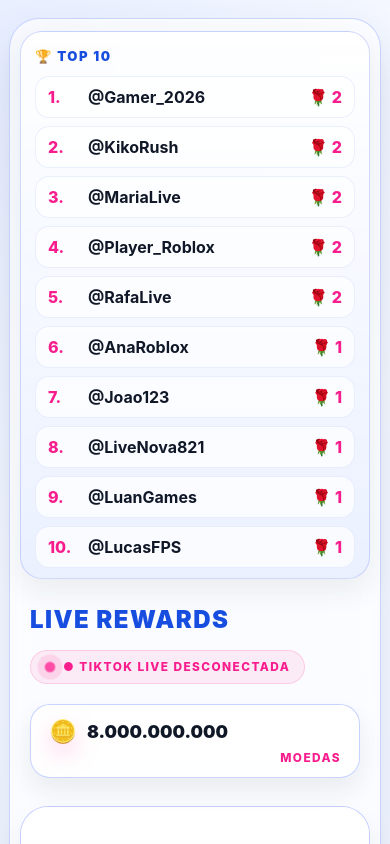
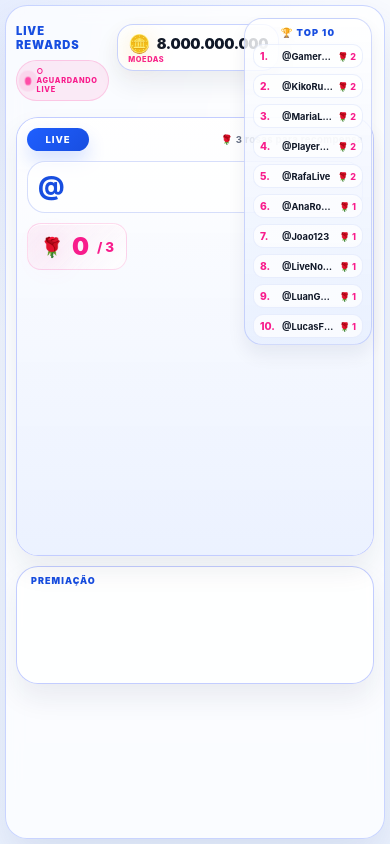
Before and after one commit to joaopedropedriquinho-cmd/ttkmoedas, a website: page index.html in a window 390 px wide. Shown: the top 844 px of the page. Drawn offline with nearby package versions, Linux system fonts and the light colour scheme; no server answers.

Commit message:
Ajustes de layout mobile e configuracao do username do TikTok

```diff
--- a/script.js
+++ b/script.js
@@ -209,7 +209,7 @@ function updateBalance() {
 
 function updateLiveStatus() {
   const isConnected = state.connected;
-  liveStatusTextEl.textContent = isConnected ? '● TIKTOK LIVE CONECTADA' : '● TIKTOK LIVE DESCONECTADA';
+  liveStatusTextEl.textContent = isConnected ? '● LIVE CONECTADA' : '○ AGUARDANDO LIVE';
   liveStatusPillEl.classList.toggle('connected', isConnected);
   liveStatusPillEl.classList.toggle('offline', !isConnected);
 }
--- a/styles.css
+++ b/styles.css
@@ -10,6 +10,8 @@
   --pink-strong: #f81c8c;
   --text: #101828;
   --muted: #667085;
+  --gold: #f4b942;
+  --gold-deep: #d59c14;
   --shadow: 0 22px 48px rgba(28, 59, 129, 0.12);
   --radius-xl: 28px;
   --radius-lg: 22px;
@@ -20,13 +22,18 @@
   box-sizing: border-box;
 }
 
-html {
-  scroll-behavior: smooth;
+html,
+body {
+  margin: 0;
+  width: 100%;
+  height: 100%;
+  overflow: hidden;
 }
 
 body {
-  margin: 0;
-  min-height: 100vh;
+  display: flex;
+  align-items: center;
+  justify-content: center;
   font-family: Inter, "Segoe UI", sans-serif;
   background:
     radial-gradient(circle at top left, rgba(31, 95, 255, 0.08), transparent 36%),
@@ -42,69 +49,70 @@ ul {
 }
 
 .app-shell {
-  width: min(1280px, calc(100% - 28px));
-  margin: 22px auto;
-  padding: 18px 18px 24px;
+  position: relative;
+  width: min(390px, calc(100vw - 18px));
+  height: min(844px, calc(100vh - 18px));
+  max-width: 390px;
+  max-height: 844px;
+  padding: 12px 12px 10px;
   border: 1px solid rgba(180, 196, 255, 0.7);
   border-radius: 30px;
-  background: rgba(255, 255, 255, 0.62);
+  background: rgba(255, 255, 255, 0.7);
   box-shadow: var(--shadow);
   backdrop-filter: blur(8px);
-  position: relative;
+  overflow: hidden;
 }
 
 .top10-panel {
-  position: sticky;
-  top: 16px;
-  float: right;
-  width: min(290px, 100%);
-  margin: 0 0 20px 26px;
-  padding: 16px 14px 10px;
-  border-radius: 22px;
+  position: absolute;
+  top: 12px;
+  right: 12px;
+  width: 138px;
+  margin: 0;
+  padding: 8px 8px 6px;
+  border-radius: 18px;
   background: linear-gradient(180deg, rgba(255, 255, 255, 0.82), rgba(232, 239, 255, 0.9));
   border: 1px solid rgba(143, 163, 244, 0.4);
-  box-shadow: 0 12px 28px rgba(21, 34, 68, 0.08);
+  box-shadow: 0 10px 18px rgba(21, 34, 68, 0.07);
+  z-index: 2;
 }
 
 .top10-title {
-  font-size: 0.82rem;
+  font-size: 0.58rem;
   font-weight: 900;
   letter-spacing: 0.12em;
   color: var(--blue-strong);
-  margin-bottom: 12px;
+  margin-bottom: 6px;
   text-transform: uppercase;
+  text-align: center;
 }
 
 .top10-list {
   display: flex;
   flex-direction: column;
-  gap: 8px;
+  gap: 6px;
 }
 
 .top10-item {
   display: grid;
-  grid-template-columns: 32px minmax(0, 1fr) auto;
-  gap: 8px;
+  grid-template-columns: 18px minmax(0, 1fr) auto;
+  gap: 4px;
   align-items: center;
-  padding: 10px 12px;
-  border-radius: 14px;
+  padding: 5px 6px;
+  border-radius: 10px;
   background: rgba(255, 255, 255, 0.72);
   border: 1px solid rgba(146, 170, 245, 0.18);
-  transition: transform 0.25s ease, box-shadow 0.25s ease;
   animation: slideIn 0.3s ease;
 }
 
-.top10-item:hover {
-  transform: translateY(-1px);
-  box-shadow: 0 10px 18px rgba(31, 95, 255, 0.08);
-}
-
 .top10-item .position {
+  font-size: 0.64rem;
   font-weight: 800;
   color: var(--pink-strong);
 }
 
 .top10-item .user {
+  font-size: 0.58rem;
   font-weight: 700;
   color: var(--text);
   overflow: hidden;
@@ -113,63 +121,86 @@ ul {
 }
 
 .top10-item .rose-count {
+  font-size: 0.56rem;
   color: var(--pink-strong);
   font-weight: 800;
   white-space: nowrap;
 }
 
 .topbar {
+  position: relative;
   display: flex;
-  align-items: center;
+  align-items: flex-start;
   justify-content: space-between;
-  gap: 20px;
-  padding: 8px 10px 18px;
-  clear: both;
+  gap: 8px;
+  width: calc(100% - 146px);
+  padding: 8px 0 10px;
+  margin-right: 146px;
 }
 
 .brand-group {
   display: flex;
-  align-items: center;
-  flex-wrap: wrap;
-  gap: 16px;
+  flex-direction: column;
+  align-items: flex-start;
+  gap: 8px;
+  max-width: 100%;
 }
 
 .brand-title {
-  font-size: clamp(1.5rem, 2.2vw, 2.2rem);
-  letter-spacing: 0.06em;
+  font-size: 0.82rem;
+  letter-spacing: 0.08em;
   font-weight: 900;
   color: var(--blue-strong);
+  text-transform: uppercase;
 }
 
 .status-pill {
   display: inline-flex;
   align-items: center;
-  gap: 8px;
-  padding: 9px 14px;
+  gap: 6px;
+  padding: 6px 8px;
   border-radius: 999px;
   background: rgba(255, 76, 166, 0.1);
   border: 1px solid rgba(255, 76, 166, 0.2);
   color: var(--pink-strong);
-  font-size: 0.74rem;
-  letter-spacing: 0.12em;
+  font-size: 0.5rem;
+  letter-spacing: 0.1em;
   font-weight: 800;
   text-transform: uppercase;
 }
 
+.status-pill.connected {
+  background: rgba(34, 197, 94, 0.12);
+  border-color: rgba(34, 197, 94, 0.25);
+  color: #15803d;
+}
+
+.status-pill.offline {
+  background: rgba(255, 76, 166, 0.1);
+  border-color: rgba(255, 76, 166, 0.22);
+  color: var(--pink-strong);
+}
+
 .status-dot {
-  width: 10px;
-  height: 10px;
+  width: 8px;
+  height: 8px;
   border-radius: 50%;
   background: var(--pink);
-  box-shadow: 0 0 0 7px rgba(255, 76, 166, 0.14);
+  box-shadow: 0 0 0 6px rgba(255, 76, 166, 0.12);
   animation: pulseDot 1.3s infinite ease-in-out;
 }
 
+.status-pill.connected .status-dot {
+  background: #22c55e;
+  box-shadow: 0 0 0 6px rgba(34, 197, 94, 0.15);
+}
+
 .balance-wrap {
-  min-width: min(300px, 100%);
-  padding: 12px 18px;
-  border-radius: 20px;
-  background: rgba(255, 255, 255, 0.8);
+  width: auto;
+  max-width: 100%;
+  padding: 8px 10px 6px;
+  border-radius: 16px;
+  background: rgba(255, 255, 255, 0.82);
   border: 1px solid rgba(177, 192, 255, 0.7);
   box-shadow: 0 12px 24px rgba(21, 34, 68, 0.08);
 }
@@ -177,57 +208,67 @@ ul {
 .balance-row {
   display: flex;
   align-items: center;
-  justify-content: flex-end;
-  gap: 10px;
-  padding-bottom: 6px;
-  font-size: clamp(1.1rem, 2vw, 1.7rem);
+  justify-content: flex-start;
+  gap: 6px;
+  font-size: 1.06rem;
   font-weight: 900;
   color: var(--text);
+  line-height: 1.2;
+  white-space: nowrap;
 }
 
 .coin-icon {
-  font-size: 1.4rem;
-  filter: drop-shadow(0 10px 12px rgba(255, 76, 166, 0.26));
+  color: var(--gold);
+  font-size: 1.12rem;
+  filter: drop-shadow(0 6px 12px rgba(244, 185, 66, 0.4));
+}
+
+#balanceValue {
+  color: var(--text);
+  font-size: 0.9rem;
+  letter-spacing: -0.02em;
 }
 
 .balance-unit {
-  font-size: 0.74rem;
-  letter-spacing: 0.12em;
+  font-size: 0.46rem;
+  letter-spacing: 0.08em;
   text-transform: uppercase;
-  text-align: right;
+  text-align: left;
   color: var(--pink-strong);
   font-weight: 800;
 }
 
 .live-layout {
   display: grid;
-  grid-template-columns: minmax(0, 1.7fr) minmax(260px, 0.9fr);
-  gap: 20px;
-  padding-top: 10px;
+  grid-template-columns: 1fr;
+  gap: 10px;
+  height: calc(100% - 112px);
+  margin-top: 6px;
 }
 
 .viewer-card,
 .reward-panel {
   background: rgba(255, 255, 255, 0.78);
   border: 1px solid rgba(181, 193, 255, 0.8);
-  border-radius: var(--radius-xl);
-  box-shadow: 0 18px 32px rgba(20, 35, 78, 0.08);
+  border-radius: 22px;
+  box-shadow: 0 14px 28px rgba(20, 35, 78, 0.08);
+  overflow: hidden;
 }
 
 .viewer-card {
   position: relative;
-  min-height: 560px;
-  overflow: hidden;
+  min-height: 0;
 }
 
 .card-shell {
   position: relative;
   display: flex;
   flex-direction: column;
-  justify-content: center;
-  gap: 18px;
-  min-height: 560px;
-  padding: 30px 28px 24px;
+  justify-content: flex-start;
+  gap: 10px;
+  min-height: 100%;
+  height: 100%;
+  padding: 12px 12px 10px;
   background: linear-gradient(180deg, rgba(255,255,255,0.78) 0%, rgba(233,240,255,0.9) 100%);
 }
 
@@ -236,38 +277,38 @@ ul {
   align-items: center;
   justify-content: space-between;
   flex-wrap: wrap;
-  gap: 10px;
+  gap: 8px;
 }
 
 .mini-pill {
   display: inline-flex;
   align-items: center;
   justify-content: center;
-  min-width: 76px;
-  padding: 8px 12px;
+  min-width: 62px;
+  padding: 6px 10px;
   border-radius: 999px;
   background: linear-gradient(135deg, var(--blue) 0%, var(--blue-strong) 100%);
   color: white;
-  font-size: 0.72rem;
+  font-size: 0.6rem;
   letter-spacing: 0.1em;
   font-weight: 800;
-  box-shadow: 0 12px 22px rgba(31, 95, 255, 0.24);
+  box-shadow: 0 10px 18px rgba(31, 95, 255, 0.18);
 }
 
 .hint-text {
   color: var(--muted);
-  font-size: 0.88rem;
+  font-size: 0.6rem;
   font-weight: 700;
-  letter-spacing: 0.05em;
+  letter-spacing: 0.04em;
 }
 
 .display-username {
   display: inline-flex;
   align-items: center;
   width: fit-content;
-  min-height: 94px;
-  padding: 10px 18px 14px 12px;
-  border-radius: 22px;
+  min-height: 52px;
+  padding: 6px 12px 8px 10px;
+  border-radius: 18px;
   background: rgba(255,255,255,0.72);
   border: 1px solid rgba(143,163,244,0.36);
   box-shadow: inset 0 1px 0 rgba(255,255,255,0.8);
@@ -275,7 +316,7 @@ ul {
 }
 
 .at-sign {
-  font-size: clamp(2rem, 4vw, 4rem);
+  font-size: 1.6rem;
   line-height: 1;
   font-weight: 800;
   color: var(--blue-strong);
@@ -283,8 +324,8 @@ ul {
 
 .typed-name {
   min-width: 0.8ch;
-  font-size: clamp(2.1rem, 4vw, 3.6rem);
-  line-height: 1.12;
+  font-size: 1.7rem;
+  line-height: 1.1;
   font-weight: 900;
   letter-spacing: 0.02em;
   color: var(--text);
@@ -293,7 +334,7 @@ ul {
 
 .cursor {
   width: 3px;
-  height: clamp(2rem, 4vw, 3.2rem);
+  height: 1.6rem;
   border-radius: 3px;
   background: var(--pink);
   margin-left: 2px;
@@ -304,17 +345,17 @@ ul {
 .rose-area {
   display: flex;
   align-items: center;
-  gap: 12px;
+  gap: 8px;
   flex-wrap: wrap;
 }
 
 .rose-meter {
   display: inline-flex;
   align-items: center;
-  gap: 12px;
+  gap: 8px;
   width: fit-content;
-  padding: 12px 18px;
-  border-radius: 18px;
+  padding: 8px 12px;
+  border-radius: 14px;
   background: linear-gradient(135deg, rgba(255, 76, 166, 0.08), rgba(255,255,255,0.8));
   border: 1px solid rgba(255, 76, 166, 0.18);
   box-shadow: inset 0 1px 0 rgba(255,255,255,0.9);
@@ -323,7 +364,7 @@ ul {
 
 .rose-meter.complete {
   border-color: rgba(255, 76, 166, 0.42);
-  box-shadow: 0 16px 32px rgba(255, 76, 166, 0.14);
+  box-shadow: 0 12px 24px rgba(255, 76, 166, 0.12);
 }
 
 .rose-meter.pulse {
@@ -331,12 +372,12 @@ ul {
 }
 
 .rose-icon {
-  font-size: clamp(1.6rem, 2vw, 2.2rem);
-  filter: drop-shadow(0 8px 18px rgba(255, 76, 166, 0.26));
+  font-size: 1.2rem;
+  filter: drop-shadow(0 6px 14px rgba(255, 76, 166, 0.24));
 }
 
 .rose-number {
-  font-size: clamp(1.8rem, 3vw, 2.8rem);
+  font-size: 1.5rem;
   font-weight: 900;
   color: var(--pink-strong);
 }
@@ -344,21 +385,21 @@ ul {
 .counter-divider {
   color: var(--pink-strong);
   font-weight: 800;
-  font-size: 1.2rem;
+  font-size: 0.84rem;
 }
 
 .rose-status {
   display: inline-flex;
   align-items: center;
   justify-content: center;
-  padding: 10px 14px;
-  border-radius: 12px;
+  padding: 7px 10px;
+  border-radius: 10px;
   background: linear-gradient(135deg, rgba(255, 76, 166, 0.12) 0%, rgba(255, 76, 166, 0.02) 100%);
   border: 1px solid rgba(255, 76, 166, 0.18);
   color: var(--pink-strong);
   font-weight: 900;
   letter-spacing: 0.08em;
-  font-size: 0.78rem;
+  font-size: 0.6rem;
   opacity: 0;
   transform: translateY(10px);
   transition: opacity 0.3s ease, transform 0.3s ease;
@@ -374,14 +415,14 @@ ul {
   align-items: center;
   justify-content: center;
   width: fit-content;
-  padding: 12px 18px;
+  padding: 8px 12px;
   border-radius: 12px;
   background: linear-gradient(135deg, rgba(255, 76, 166, 0.18) 0%, rgba(255, 76, 166, 0.08) 100%);
   border: 1px solid rgba(255, 76, 166, 0.22);
   color: var(--pink-strong);
-  font-size: 0.84rem;
+  font-size: 0.64rem;
   font-weight: 900;
-  letter-spacing: 0.1em;
+  letter-spacing: 0.08em;
   text-transform: uppercase;
   opacity: 0;
   transform: translateY(8px) scale(0.96);
@@ -397,7 +438,8 @@ ul {
 .reward-display,
 .final-award {
   width: fit-content;
-  border-radius: 20px;
+  max-width: 100%;
+  border-radius: 18px;
   background: rgba(255,255,255,0.76);
   border: 1px solid rgba(143,163,244,0.26);
   box-shadow: 0 12px 24px rgba(31,95,255,0.08);
@@ -406,8 +448,8 @@ ul {
 .profile-card {
   display: flex;
   align-items: center;
-  gap: 18px;
-  padding: 18px 20px;
+  gap: 12px;
+  padding: 12px 14px;
   opacity: 0;
   transform: translateY(10px) scale(0.96);
   transition: opacity 0.35s ease, transform 0.35s ease;
@@ -421,13 +463,14 @@ ul {
 
 .profile-avatar-wrap,
 .final-avatar-wrap {
-  width: 88px;
-  height: 88px;
+  width: 72px;
+  height: 72px;
   border-radius: 50%;
   overflow: hidden;
   background: linear-gradient(135deg, rgba(31,95,255,0.12), rgba(255,76,166,0.16));
   border: 3px solid rgba(255,255,255,0.9);
-  box-shadow: 0 16px 28px rgba(31,95,255,0.18);
+  box-shadow: 0 12px 22px rgba(31,95,255,0.16);
+  flex-shrink: 0;
 }
 
 .profile-avatar-wrap img,
@@ -441,42 +484,48 @@ ul {
 .profile-info {
   display: flex;
   flex-direction: column;
-  gap: 8px;
+  gap: 4px;
 }
 
 .profile-username,
 .final-name {
-  font-size: 1.5rem;
+  font-size: 1.06rem;
   font-weight: 900;
   color: var(--text);
+  line-height: 1.3;
 }
 
 .profile-roses,
 .final-amount {
   color: var(--pink-strong);
   font-weight: 800;
+  font-size: 0.7rem;
 }
 
 .action-area {
   display: flex;
   align-items: center;
-  gap: 12px;
+  justify-content: center;
+  gap: 10px;
   flex-wrap: wrap;
+  margin-top: auto;
+  padding-top: 6px;
 }
 
 .primary-button {
   appearance: none;
   border: none;
   cursor: pointer;
-  padding: 14px 26px;
+  padding: 14px 18px;
   border-radius: 16px;
   background: linear-gradient(135deg, var(--pink) 0%, var(--pink-strong) 100%);
   color: #fff;
-  font-size: 0.96rem;
-  letter-spacing: 0.12em;
+  font-size: 0.8rem;
+  letter-spacing: 0.1em;
   font-weight: 900;
   box-shadow: 0 15px 26px rgba(248, 28, 140, 0.24);
   transition: transform 0.2s ease, box-shadow 0.2s ease, filter 0.2s ease;
+  min-width: 150px;
 }
 
 .primary-button:hover {
@@ -496,8 +545,8 @@ ul {
   display: flex;
   flex-direction: column;
   align-items: flex-start;
-  gap: 8px;
-  padding: 20px 22px;
+  gap: 6px;
+  padding: 12px 14px;
   background: linear-gradient(135deg, rgba(255, 76, 166, 0.1), rgba(255,255,255,0.85));
   opacity: 0;
   transform: translateY(12px);
@@ -510,7 +559,7 @@ ul {
 }
 
 .reward-amount {
-  font-size: clamp(2.1rem, 4vw, 3.4rem);
+  font-size: 1.8rem;
   font-weight: 900;
   line-height: 1;
   color: var(--pink-strong);
@@ -523,15 +572,15 @@ ul {
   text-transform: uppercase;
   letter-spacing: 0.08em;
   font-weight: 800;
-  font-size: 0.8rem;
+  font-size: 0.56rem;
 }
 
 .final-award {
   display: flex;
   flex-direction: column;
   align-items: center;
-  gap: 10px;
-  padding: 22px 24px;
+  gap: 8px;
+  padding: 12px 14px;
   opacity: 0;
   transform: translateY(14px) scale(0.96);
   transition: opacity 0.35s ease, transform 0.35s ease;
@@ -544,11 +593,11 @@ ul {
 }
 
 .final-trophy {
-  font-size: 2.2rem;
+  font-size: 1.8rem;
 }
 
 .final-status {
-  font-size: 1.6rem;
+  font-size: 1rem;
   font-weight: 900;
   letter-spacing: 0.08em;
   color: var(--pink-strong);
@@ -577,30 +626,32 @@ ul {
 }
 
 .reward-panel {
-  padding: 20px 16px 14px;
+  padding: 8px 8px 6px;
+  max-height: 118px;
 }
 
 .panel-header {
   color: var(--blue-strong);
-  font-size: 0.8rem;
+  font-size: 0.56rem;
   font-weight: 900;
-  letter-spacing: 0.14em;
-  padding: 0 8px 12px;
+  letter-spacing: 0.12em;
+  padding: 0 6px 6px;
+  text-transform: uppercase;
 }
 
 .reward-list {
   display: flex;
   flex-direction: column;
-  gap: 10px;
+  gap: 6px;
 }
 
 .reward-item {
   display: flex;
   align-items: center;
   justify-content: space-between;
-  gap: 12px;
-  padding: 12px 14px;
-  border-radius: 16px;
+  gap: 8px;
+  padding: 6px 8px;
+  border-radius: 12px;
   background: linear-gradient(180deg, rgba(244,247,255,1), rgba(236,242,255,0.8));
   border: 1px solid rgba(128,150,237,0.2);
   animation: itemIn 0.35s ease forwards;
@@ -609,14 +660,14 @@ ul {
 .reward-user {
   display: flex;
   align-items: center;
-  gap: 8px;
+  gap: 5px;
   font-weight: 800;
   overflow: hidden;
 }
 
 .reward-user .tag {
   color: var(--blue-strong);
-  font-size: 0.92rem;
+  font-size: 0.7rem;
 }
 
 .reward-user .name {
@@ -624,20 +675,21 @@ ul {
   overflow: hidden;
   text-overflow: ellipsis;
   color: var(--text);
+  font-size: 0.7rem;
 }
 
 .reward-meta {
   display: flex;
   align-items: center;
-  gap: 8px;
+  gap: 5px;
   color: var(--pink-strong);
-  font-size: 0.82rem;
+  font-size: 0.58rem;
   font-weight: 800;
   white-space: nowrap;
 }
 
 .reward-meta .rose {
-  font-size: 1rem;
+  font-size: 0.7rem;
 }
 
 .balance-wrap.pulse {
@@ -651,7 +703,7 @@ ul {
 
 @keyframes pulseDot {
   0%, 100% { transform: scale(1); }
-  50% { transform: scale(1.22); }
+  50% { transform: scale(1.2); }
 }
 
 @keyframes fadeUp {
@@ -720,49 +772,49 @@ ul {
   100% { transform: scale(1); }
 }
 
-@media (max-width: 980px) {
-  .top10-panel {
-    float: none;
-    width: 100%;
-    margin: 0 0 18px;
+@media (max-width: 420px) {
+  .app-shell {
+    width: calc(100vw - 10px);
+    height: calc(100vh - 10px);
+    border-radius: 22px;
+    padding: 10px 10px 8px;
   }
 
-  .live-layout {
-    grid-template-columns: 1fr;
-  }
-}
-
-@media (max-width: 560px) {
-  .app-shell {
-    width: min(100% - 18px, 100%);
-    margin: 18px auto;
-    padding: 12px 10px 14px;
+  .top10-panel {
+    width: 128px;
   }
 
   .topbar {
-    flex-direction: column;
-    align-items: stretch;
+    width: calc(100% - 136px);
+    margin-right: 136px;
   }
 
-  .brand-group,
-  .balance-wrap {
-    width: 100%;
+  .brand-title {
+    font-size: 0.7rem;
+  }
+
+  .status-pill {
+    font-size: 0.46rem;
   }
 
   .balance-row {
-    justify-content: flex-start;
+    font-size: 0.9rem;
   }
 
   .card-shell {
-    padding: 18px 16px 18px;
+    padding: 10px 10px 8px;
   }
 
   .display-username {
     width: 100%;
-    min-height: 82px;
   }
 
-  .reward-banner {
-    width: 100%;
+  .action-area {
+    justify-content: space-between;
+  }
+
+  .primary-button {
+    flex: 1 1 100%;
+    min-width: 0;
   }
 }
```
Also changed, not shown: server.js (+55 -15 lines), README.md, 1 other file.
